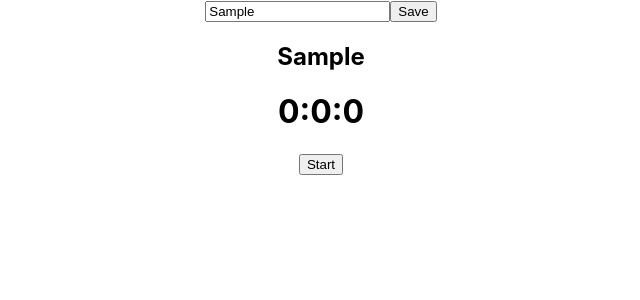
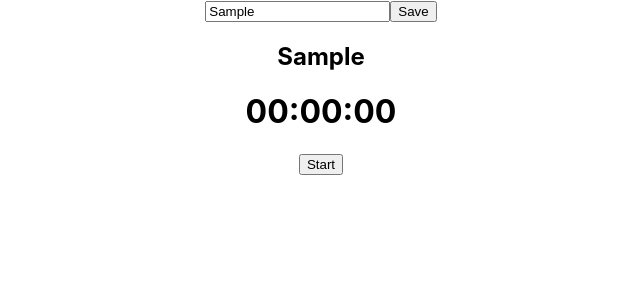
Before and after one commit to mcdott/3340TimersTutorial, a React (Create React App) app in the folder timers-tutorial/: page / in a window 1280 px wide. Both pictures are taken after typing "Sample" into the empty fields and a click on the button "Save". Shown: the top 300 px of the page, without its empty margins (319-959 px from the left). Built offline with nearby package versions, Linux system fonts and the light colour scheme.

Commit message:
Stretch challenge pads numbers with zero

```diff
--- a/timers-tutorial/src/components/TimerView.js
+++ b/timers-tutorial/src/components/TimerView.js
@@ -9,7 +9,11 @@ function formatTime(time) {
   const minutes = totalMinutes % 60;
   const seconds = totalSeconds % 60;
 
-  return `${hours}:${minutes}:${seconds}`;
+  // Pad numbers below 10 with a 0
+  const pad = (num) => num.toString().padStart(2, "0");
+
+  // Format the time as HH:MM:SS
+  return `${pad(hours)}:${pad(minutes)}:${pad(seconds)}`;
 }
 
 export default function TimerView({ index, name, time, isRunning }) {
```
